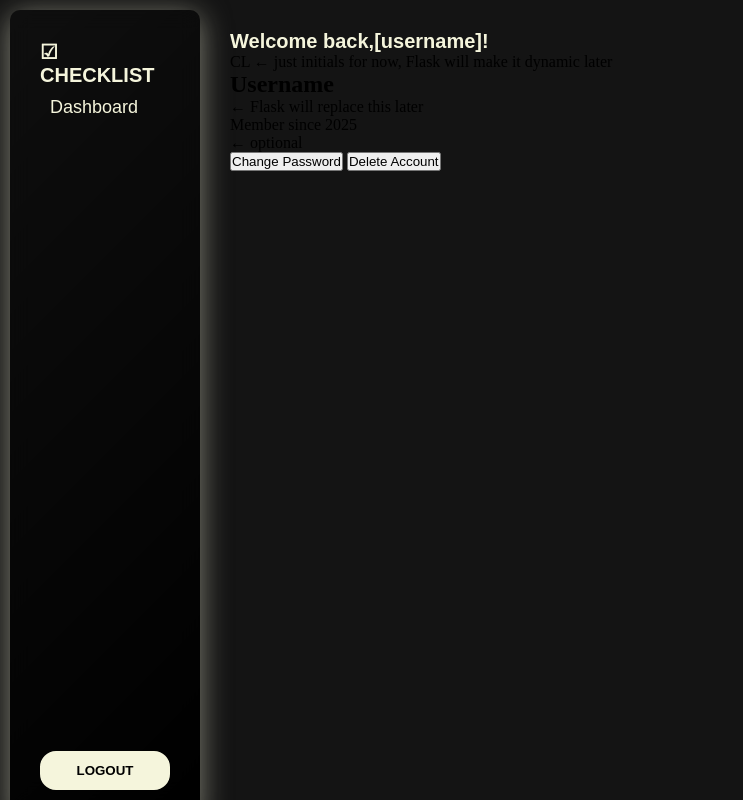
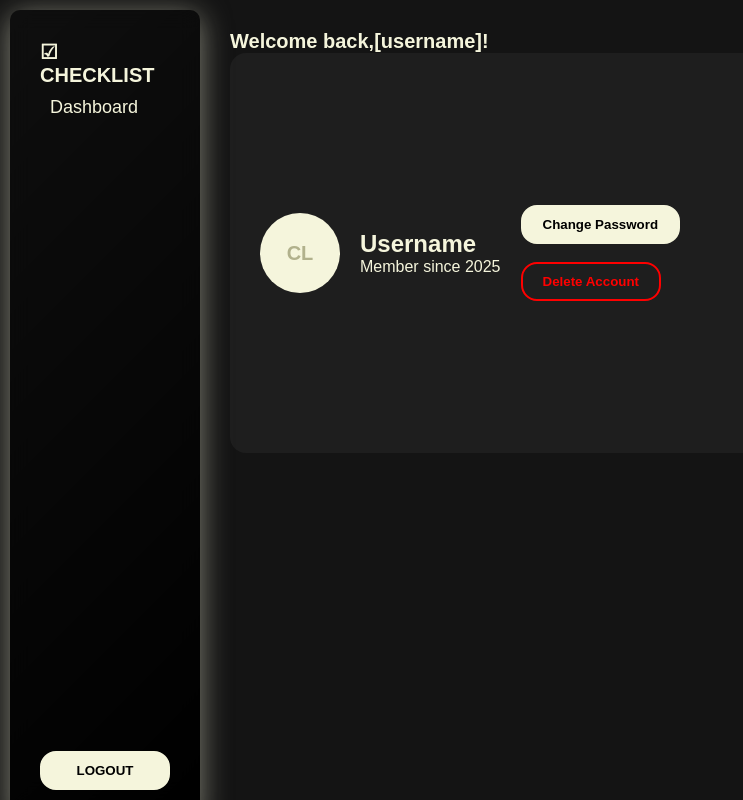
Before and after one commit to godwink12/python-login-system, a Python web app: template Template/dashboard.html in a window 1280 px wide. Shown: the whole page, without its empty margins (0-743 px from the left). Run offline with Jinja, Linux system fonts and the light colour scheme; the template is opened without the code that fills it, so the values that code supplies are empty; some web fonts are replaced.

Commit message:
Enhance dashboard layout with profile card styling and action buttons

```diff
--- a/Template/Styling/dashboard.css
+++ b/Template/Styling/dashboard.css
@@ -56,6 +56,17 @@ h1{
     transition: .5s;
 }
 
+.profile-card{
+    background: rgba(30, 30, 30, 1.0);
+    border-radius: 16px;
+    height: 50vh;
+    width: 600px;
+    display: flex;
+    flex-direction: row;
+    align-items: center;
+    gap:20px;
+}
+
 
 
 a{
@@ -88,3 +99,64 @@ button a:hover {
     color: black;
     transition: .5s;
 }
+
+
+.avatar{
+    width: 80px;
+    height: 80px;
+    border-radius: 50%;
+    background: rgba(245, 245, 220, 1.0);
+    color: rgb(177, 177, 140);
+    display: flex;
+    align-items: center;
+    justify-content: center;
+    font-size: 20px;
+    font-weight: bold;
+    position: relative;
+    left: 30px;
+    font-family: 'Clash Grotesk', sans-serif;
+}
+
+.profile-info{
+    font-family: 'Clash Grotesk', sans-serif;
+    color: rgba(245, 245, 220, 1.0);
+    position: relative;
+    left: 30px;
+}
+
+.profile-actions .change{
+    background: rgba(245, 245, 220, 1.0);
+    border: 2px solid rgba(245, 245, 220, 1.0);
+    border-radius: 16px;
+    padding: 10px 20px;
+    font-weight: bolder;
+    color: rgb(0, 0, 0);
+    cursor: pointer;
+    position: relative;
+    left: 30px;
+}
+
+
+.profile-actions .change:hover{
+    background: transparent;
+    color: rgba(245, 245, 220, 1.0);
+    transition: .5s;
+}
+
+.profile-actions .delete{
+    background: transparent;
+    border: 2px solid rgb(255, 0, 0);
+    border-radius: 16px;
+    padding: 10px 20px;
+    font-weight: bolder;
+    color: rgb(255, 0, 0);
+    cursor: pointer;
+    position: relative;
+    left: 30px;
+}
+
+.profile-actions .delete:hover{
+    background: rgb(255, 0, 0);
+    color: rgba(245, 245, 220, 1.0);
+    transition: .5s;
+}
--- a/Template/dashboard.html
+++ b/Template/dashboard.html
@@ -26,19 +26,21 @@
 
                 <!-- Top section - Avatar -->
                 <div class="avatar">
-                    CL ← just initials for now, Flask will make it dynamic later
+                    CL
                 </div>
 
                 <!-- Middle section - User info -->
                 <div class="profile-info">
-                    <h2>Username</h2> ← Flask will replace this later
-                    <p>Member since 2025</p> ← optional
+                    <h2>Username</h2>
+                    <p>Member since 2025</p>
                 </div>
 
                 <!-- Bottom section - Actions -->
                 <div class="profile-actions">
-                    <button>Change Password</button>
-                    <button>Delete Account</button>
+                    <button class="change">Change Password</button>
+                    <br>
+                    <br>
+                    <button class="delete">Delete Account</button>
                 </div>
 
             </div>
```
Also changed, not shown: Template/Styling/style.css (line endings or trailing spaces).
